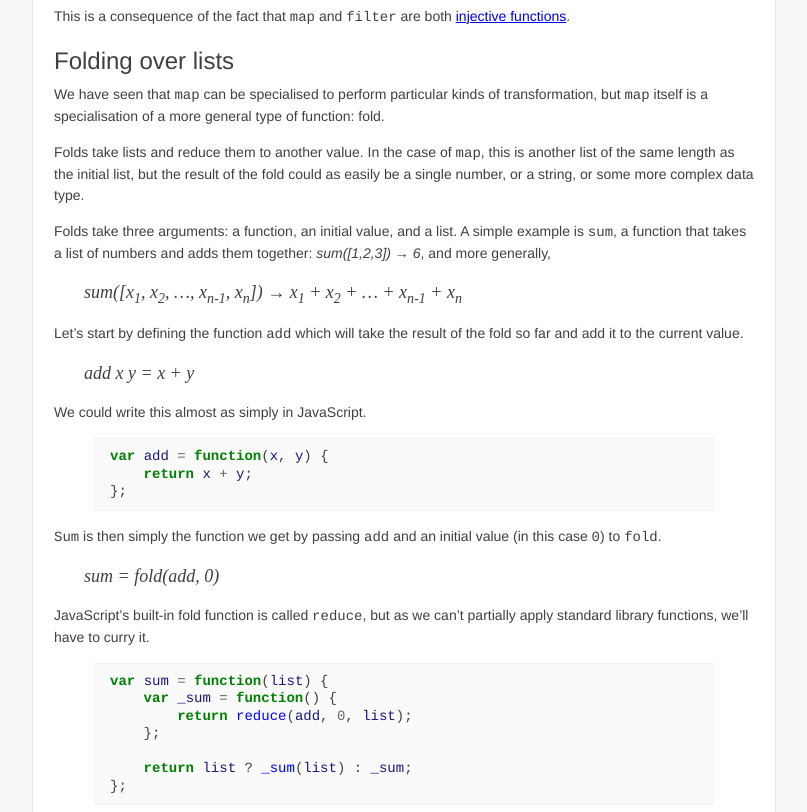
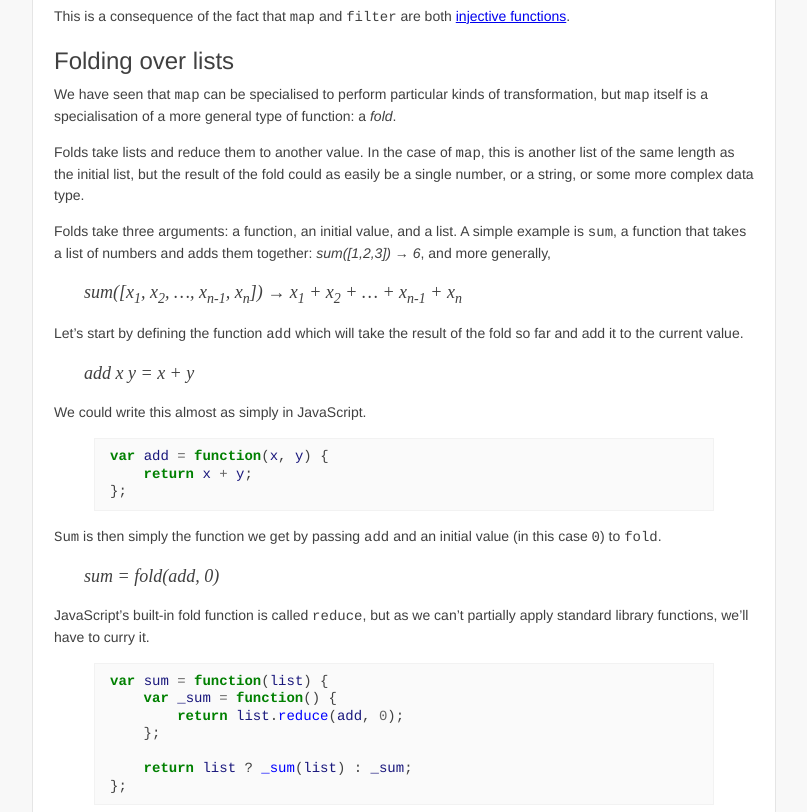
Before and after one commit to othermedia/js-handbook, a Jekyll site: the page built from functional-programming.md, in a window 1280 px wide and 1400 px high, scrolled down 4479 px. Shown: the part 220-1032 px from the top of the window, without its empty margins (236-1043 px from the left). Built offline with Jekyll 4.4.1, drawn with Linux system fonts in a browser that asks for light colours; Markdown is read by kramdown in place of the engine named in the settings.

Commit message:
Fix some typos in the FP chapter.

```diff
--- a/functional-programming.md
+++ b/functional-programming.md
@@ -336,7 +336,7 @@ Folding over lists
 
 We have seen that `map` can be specialised to perform particular kinds of
 transformation, but `map` itself is a specialisation of a more general type of
-function: fold.
+function: a _fold_.
 
 Folds take lists and reduce them to another value. In the case of `map`, this
 is another list of the same length as the initial list, but the result of the
@@ -374,7 +374,7 @@ partially apply standard library functions, we'll have to curry it.
 {% highlight javascript %}
 var sum = function(list) {
     var _sum = function() {
-        return reduce(add, 0, list);
+        return list.reduce(add, 0);
     };
 
     return list ? _sum(list) : _sum;
```
